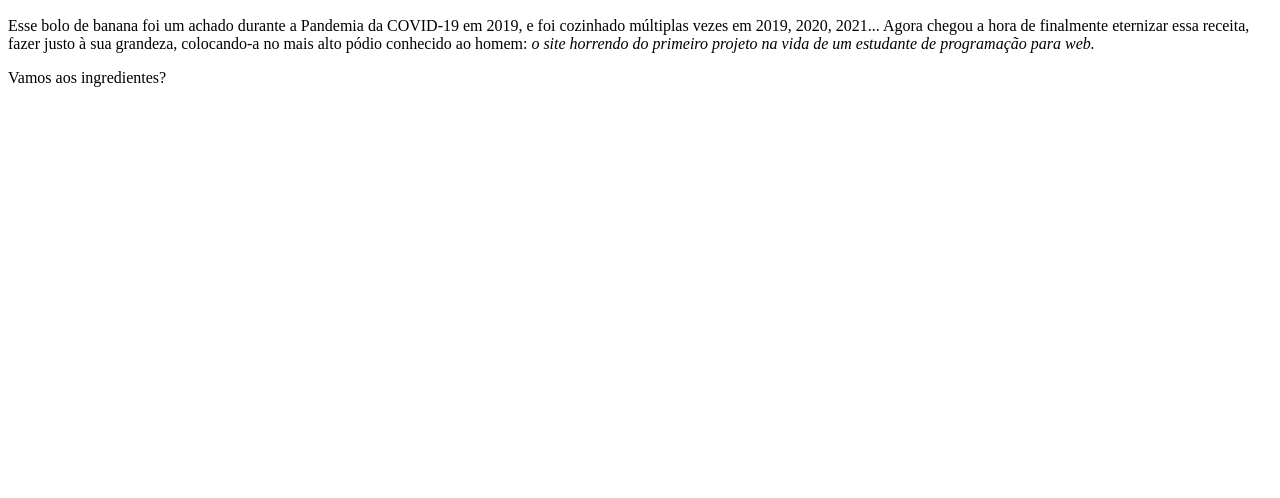
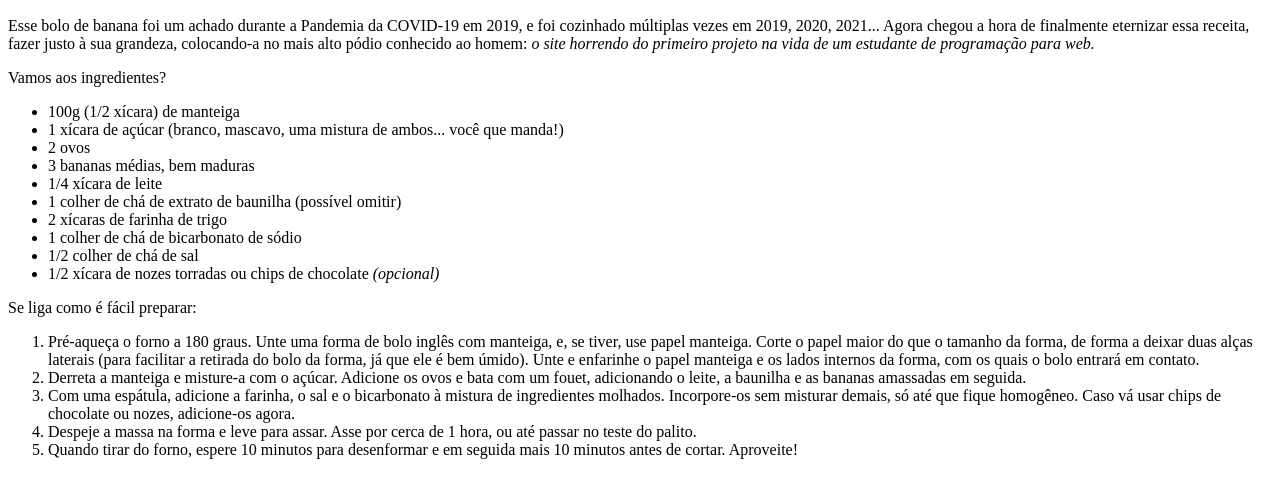
Before and after one commit to pedrobfr/odin-recipes, a plain HTML site: page bolo-banana.html in a window 1280 px wide. Shown: the part 86-584 px from the top of the page. Drawn offline with Linux system fonts and the light colour scheme.

Commit message:
Add igredients and preparing sections to bolo-banana

```diff
--- a/bolo-banana.html
+++ b/bolo-banana.html
@@ -12,6 +12,43 @@
         <p>Esse bolo de banana foi um achado durante a Pandemia da COVID-19 em 2019, e foi cozinhado múltiplas vezes em 2019, 2020, 2021...
             Agora chegou a hora de finalmente eternizar essa receita, fazer justo à sua grandeza, colocando-a no mais alto pódio conhecido ao homem:
             <em>o site horrendo do primeiro projeto na vida de um estudante de programação para web.</em></p>
-         <p>Vamos aos ingredientes?</p>
+        <p>Vamos aos ingredientes?</p>
+
+        <ul>
+            <li>100g (1/2 xícara) de manteiga</li>
+            <li>1 xícara de açúcar (branco, mascavo, uma mistura de ambos... você que manda!)</li>
+            <li>2 ovos</li>
+            <li>3 bananas médias, bem maduras</li>
+            <li>1/4 xícara de leite</li>
+            <li>1 colher de chá de extrato de baunilha (possível omitir)</li>
+            <li>2 xícaras de farinha de trigo</li>
+            <li>1 colher de chá de bicarbonato de sódio</li>
+            <li>1/2 colher de chá de sal</li>
+            <li>1/2 xícara de nozes torradas ou chips de chocolate <em>(opcional)</em></li>
+        </ul>
+
+        <p>Se liga como é fácil preparar:</p>
+
+        <ol>
+            <li>Pré-aqueça o forno a 180 graus. Unte uma forma de bolo inglês com manteiga, e, se tiver, use papel
+                manteiga. Corte o papel maior do que o tamanho da forma, de forma a deixar duas alças laterais
+                (para facilitar a retirada do bolo da forma, já que ele é bem úmido). Unte e enfarinhe o papel
+                manteiga e os lados internos da forma, com os quais o bolo entrará em contato.</li>
+            <li>Derreta a manteiga e misture-a com o açúcar. Adicione os ovos e bata com um fouet, adicionando
+                o leite, a baunilha e as bananas amassadas em seguida.</li>
+            <li>Com uma espátula, adicione a farinha, o sal e o bicarbonato à mistura de ingredientes molhados.
+                Incorpore-os sem misturar demais, só até que fique homogêneo. Caso vá usar chips de chocolate
+                ou nozes, adicione-os agora.</li>
+            <li>Despeje a massa na forma e leve para assar. Asse por cerca de 1 hora,
+                ou até passar no teste do palito.</li>
+            <li>Quando tirar do forno, espere 10 minutos para desenformar e em seguida mais 10 minutos antes de cortar.
+                Aproveite!</li>
+                </ol>
+
+
+
+
+
+
 </body>
 </html>
```
Also changed, not shown: index.html (+1 -1 lines).
